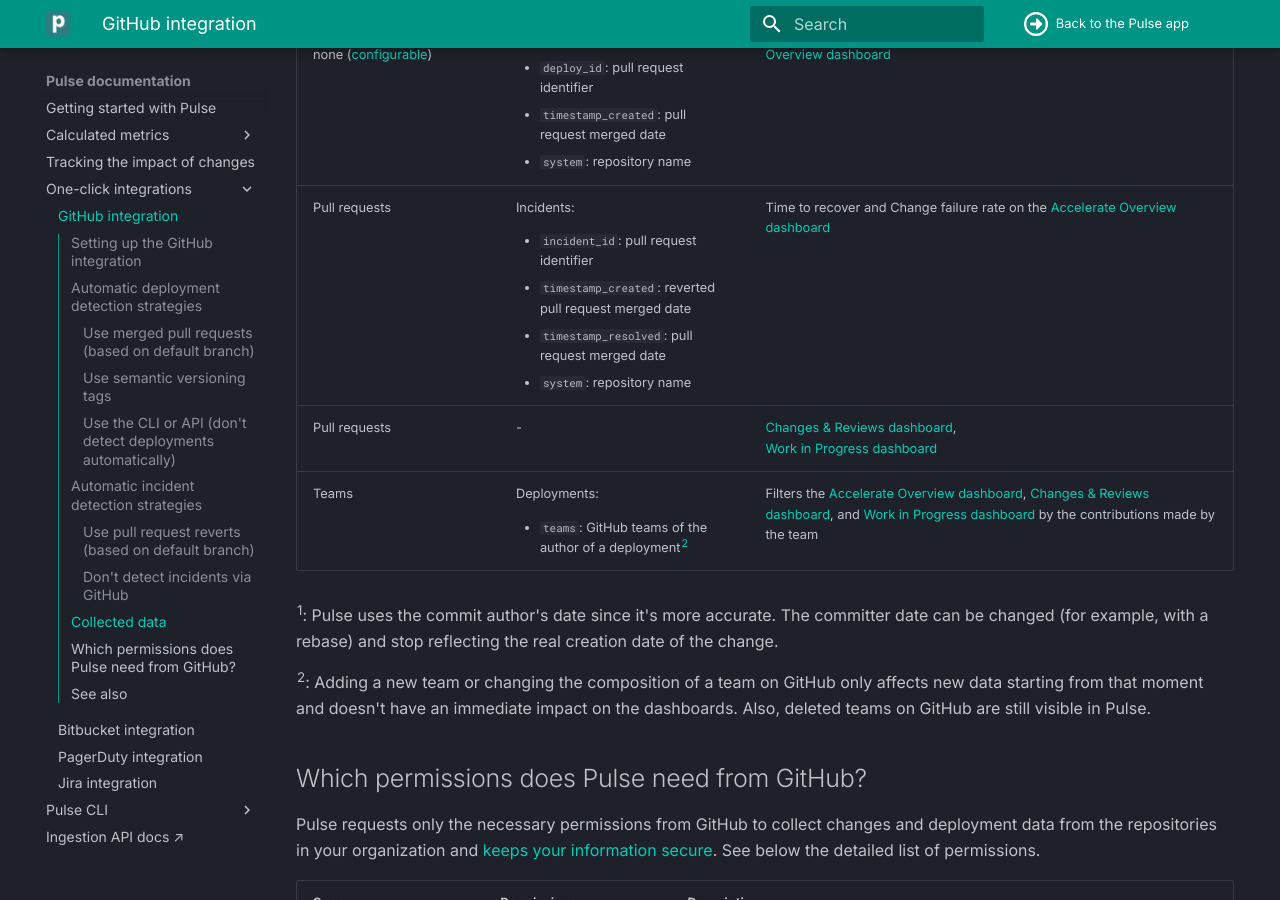
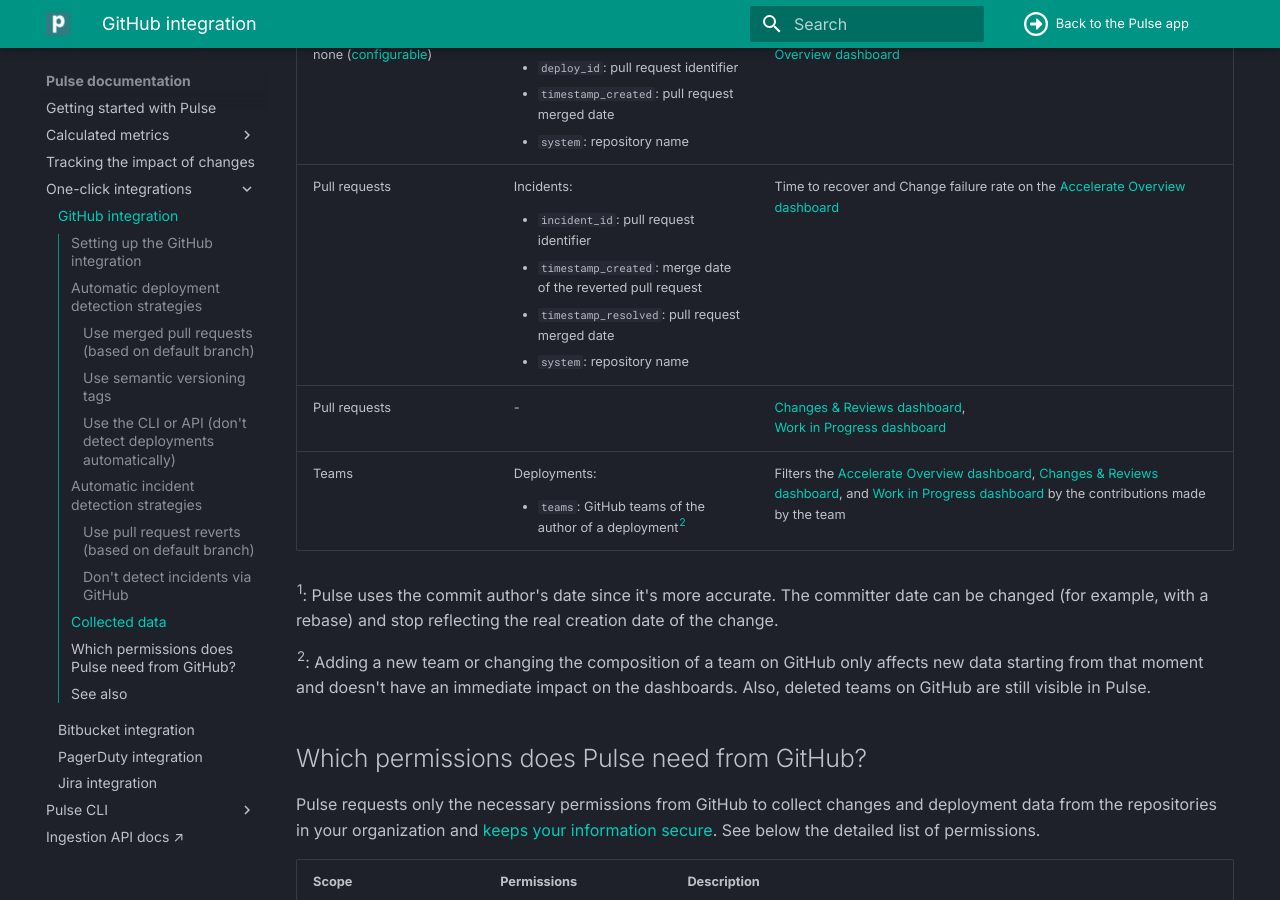
Before and after one commit to codacy/pulse-user-docs, an MkDocs documentation site: the page built from docs/one-click-integrations/github-integration.md, in a window 1280 px wide and 900 px high, scrolled down 6026 px. Built offline with MkDocs 1.6.1 and Material for MkDocs 9.7.7, drawn with Linux system fonts in a browser that asks for light colours.

Commit message:
Update docs/one-click-integrations/github-integration.md
Co-authored-by: Nicola Klemenc <nicola.klemenc@codacy.com>

```diff
--- a/docs/one-click-integrations/github-integration.md
+++ b/docs/one-click-integrations/github-integration.md
@@ -153,7 +153,7 @@
         <p>Incidents:</p>
         <ul>
             <li><code>incident_id</code>: pull request identifier</li>
-            <li><code>timestamp_created</code>: reverted pull request merged date</li>
+            <li><code>timestamp_created</code>: merge date of the reverted pull request</li>
             <li><code>timestamp_resolved</code>: pull request merged date</li>
             <li><code>system</code>: repository name</li>
         </ul>
```
